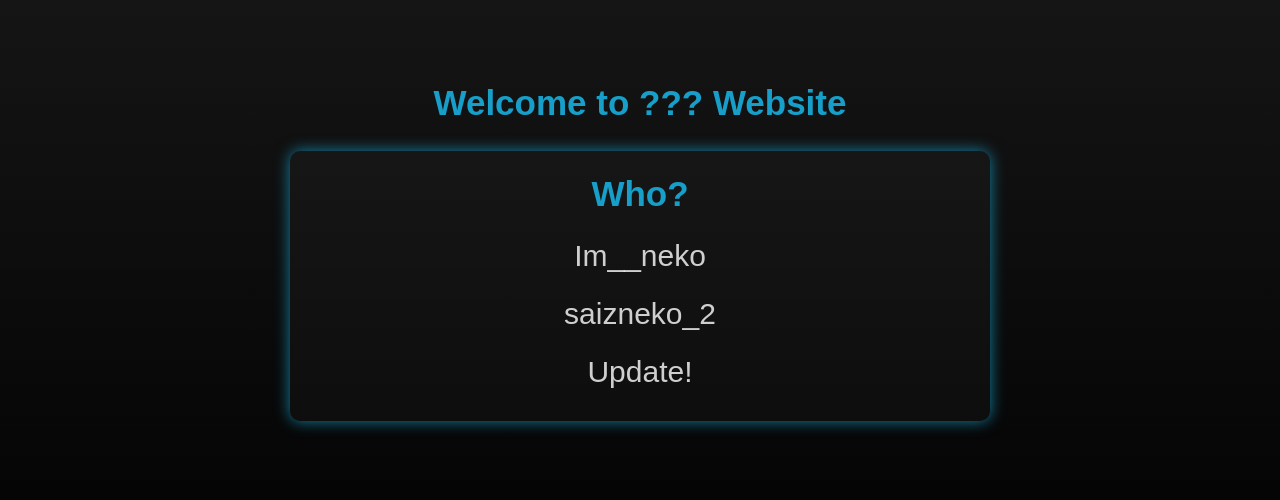
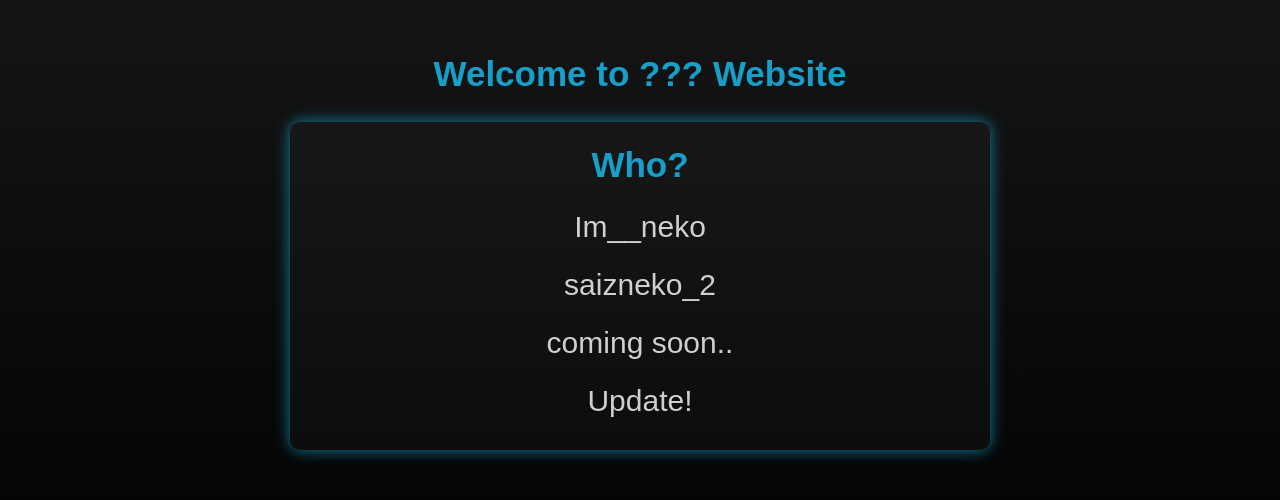
Before and after one commit to PHE-ON-TOP/Main-X, a plain HTML site: page index.html in a window 1280 px wide. Shown: the part 152-652 px from the top of the page. Drawn offline with Linux system fonts and the light colour scheme.

Commit message:
index.html

```diff
--- a/index.html
+++ b/index.html
@@ -152,6 +152,7 @@
         <ul>
             <li><a href="https://neko-phe.vercel.app/" onclick="fadeLink(this)" class="orange-link large-link">Im__neko</a></li>
             <li><a href="https://saiz-phe.vercel.app/" onclick="fadeLink(this)" class="orange-link large-link">saizneko_2</a></li>
+            <li><a href="https://x-countdown-phe.vercel.app/" onclick="fadeLink(this)" class="orange-link large-link">coming soon..</a></li>
             <li><a href="https://update-phe.vercel.app/" onclick="fadeLink(this)" class="orange-link large-link">Update!</a></li>
         </ul>
     </div>
```
